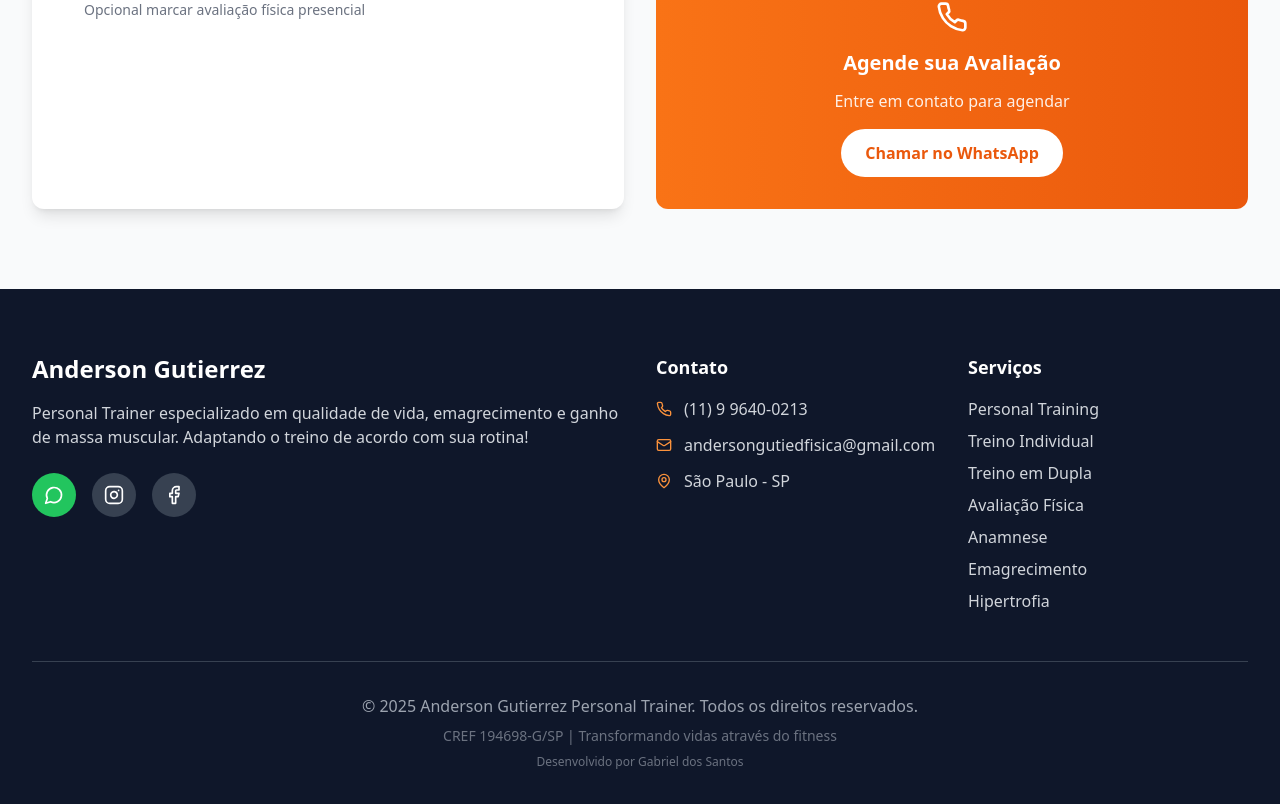
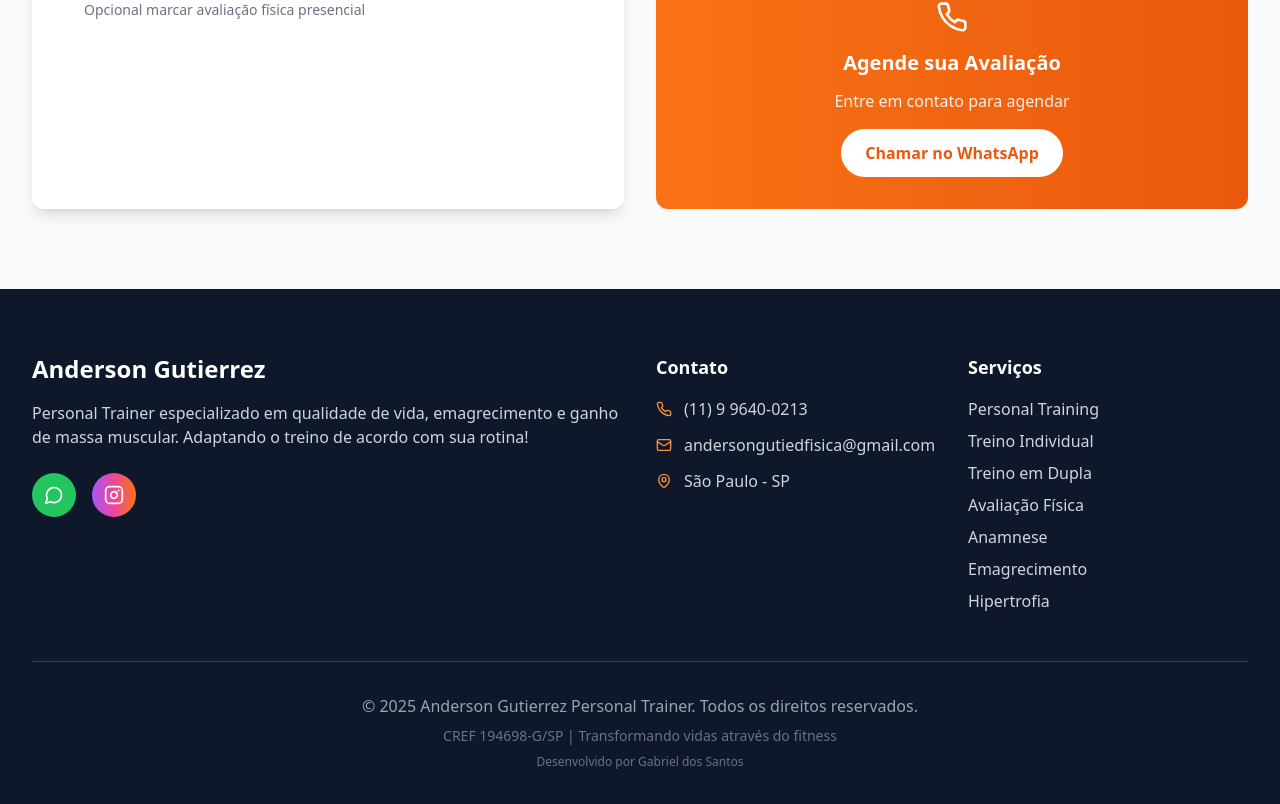
Before and after one commit to gabrielsaDRC/Personal-AndersonGutierrez, a React (Vite) app: page / in a window 1280 px wide. Shown: the part 6219-7023 px from the top of the page. Built offline with nearby package versions, Linux system fonts and the light colour scheme.

Commit message:
ajuste de botões rede sociais

```diff
--- a/src/components/Footer.tsx
+++ b/src/components/Footer.tsx
@@ -1,5 +1,5 @@
 import React from 'react';
-import { MessageCircle, Instagram, Facebook, Mail, MapPin, Phone } from 'lucide-react';
+import { MessageCircle, Instagram, Mail, MapPin, Phone } from 'lucide-react';
 
 const Footer = () => {
   return (
@@ -25,15 +25,9 @@ const Footer = () => {
                 href="https://instagram.com/andersongutierrezpersonal"
                 target="_blank"
                 rel="noopener noreferrer"
-                className="bg-gray-700 hover:bg-gray-600 p-3 sm:p-3 rounded-full transition-colors"
+                className="bg-gradient-to-r from-purple-500 via-pink-500 to-orange-500 hover:from-purple-600 hover:via-pink-600 hover:to-orange-600 p-3 sm:p-3 rounded-full transition-all duration-300"
               >
                 <Instagram size={20} />
-              </a>
-              <a
-                href="#"
-                className="bg-gray-700 hover:bg-gray-600 p-3 sm:p-3 rounded-full transition-colors"
-              >
-                <Facebook size={20} />
               </a>
             </div>
           </div>
```
